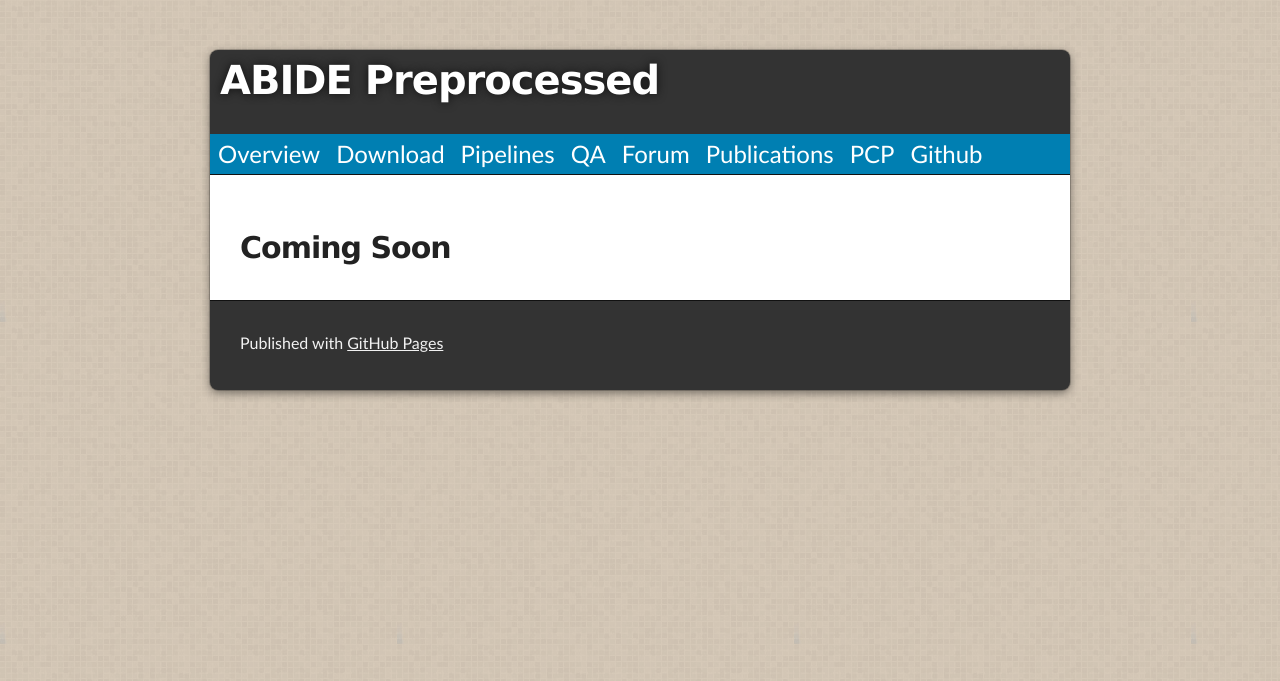
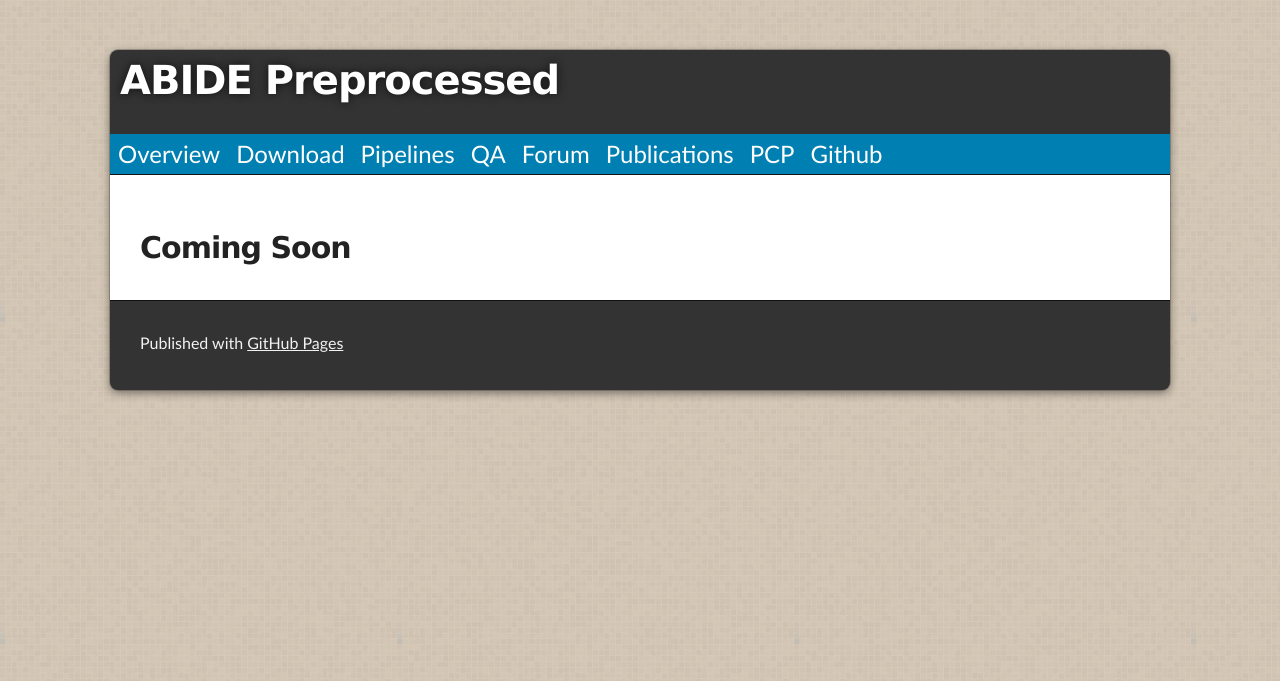
Before and after one commit to preprocessed-connectomes-project/abide, a Jekyll site: the page built from publications.md, in a window 1280 px wide. Shown: the top 681 px of the page. Built offline with Jekyll 4.4.1, drawn with Linux system fonts in a browser that asks for light colours.

Commit message:
added view

```diff
--- a/stylesheets/stylesheet.css
+++ b/stylesheets/stylesheet.css
@@ -293,7 +293,7 @@ Full-Width Styles
 }
 
 .inner {
-  max-width: 800px;
+  max-width: 1000px;
   padding: 20px 10px;
   margin: 0 auto;
 }
@@ -304,7 +304,7 @@ Full-Width Styles
       background: #333;
       /*min-height: 595px;*/
 
-      width: 860px;
+      width: 1060px;
       margin: 0 auto;
       -webkit-border-radius: 8px;
       -moz-border-radius: 8px;
```
